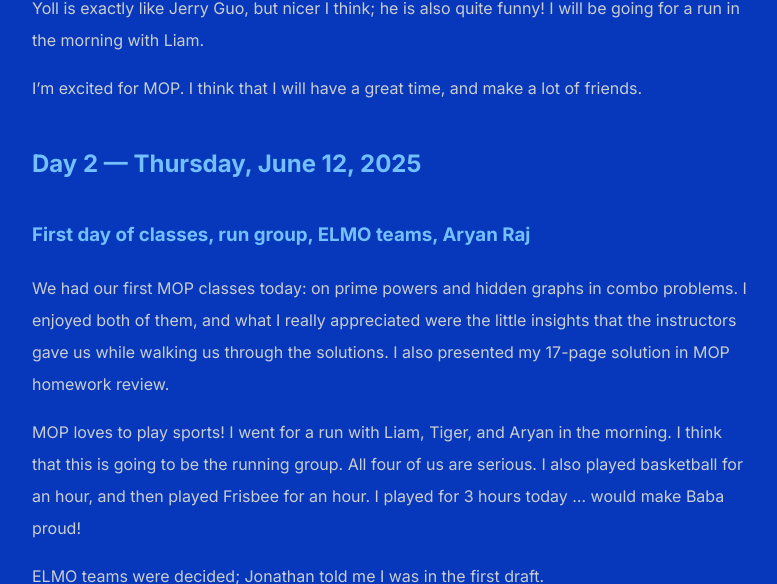
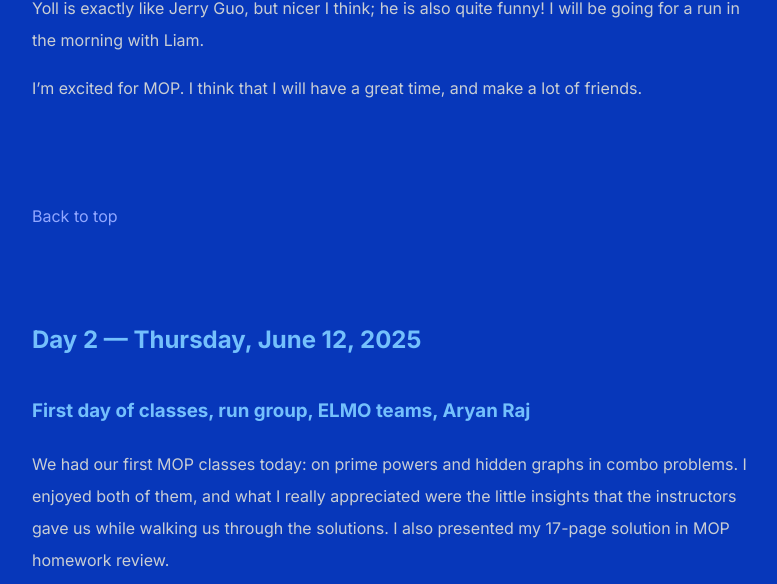
Before and after one commit to shihankanungo/shihankanungo.github.io, a Jekyll site: the page built from mop.md, in a window 1280 px wide and 900 px high, scrolled down 3590 px, cut to the strip 54-638 px from the top of the window. Shown: the whole strip, without its empty margins (248-1025 px from the left). Built offline with Jekyll 4.4.1, drawn with Linux system fonts in a browser that asks for light colours.

Commit message:
Update mop.md

```diff
--- a/mop.md
+++ b/mop.md
@@ -46,6 +46,11 @@
 
 I’m excited for MOP. I think that I will have a great time, and make a lot of friends.
 
+<br><br>
+
+[Back to top](#mop)
+
+<br>
 
 ## Day 2 &mdash; Thursday, June 12, 2025
 
```
